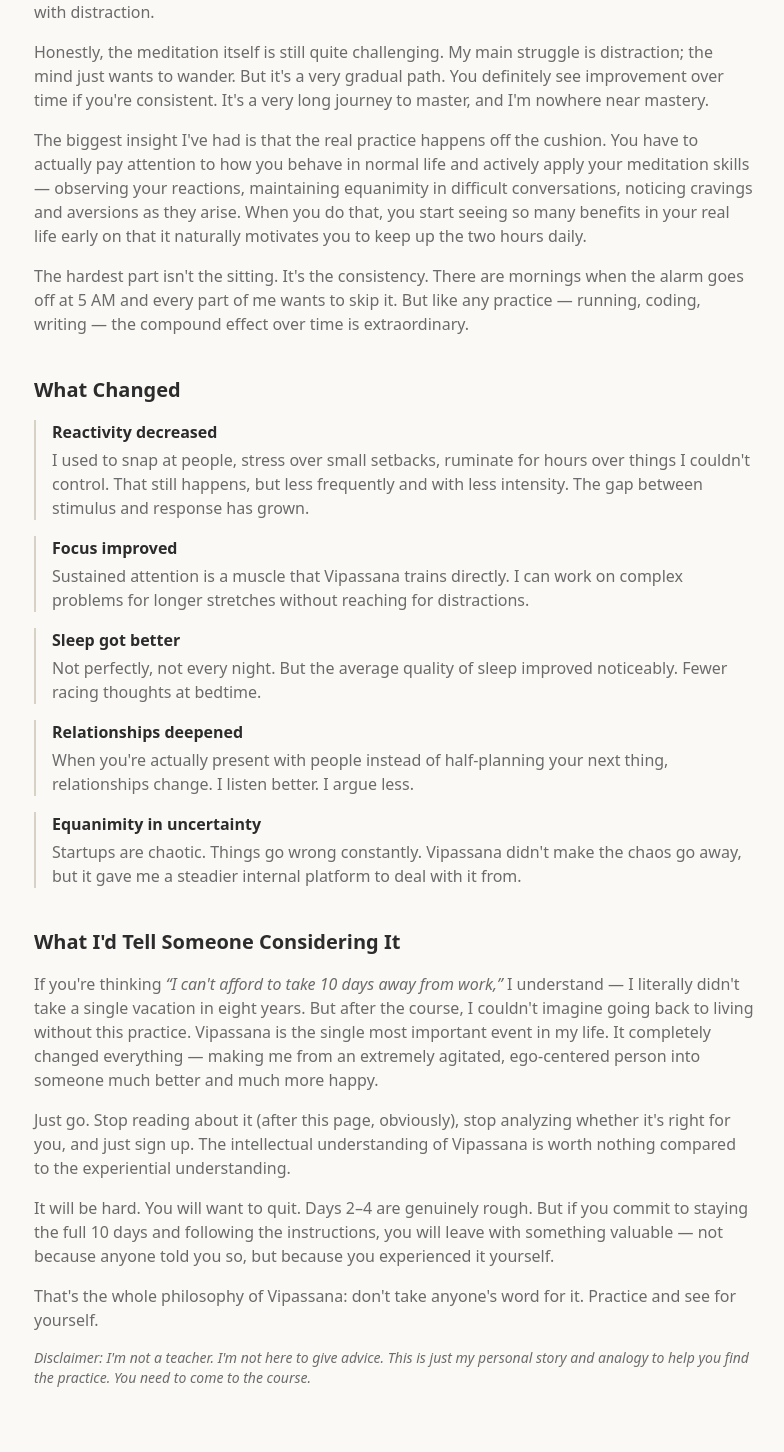
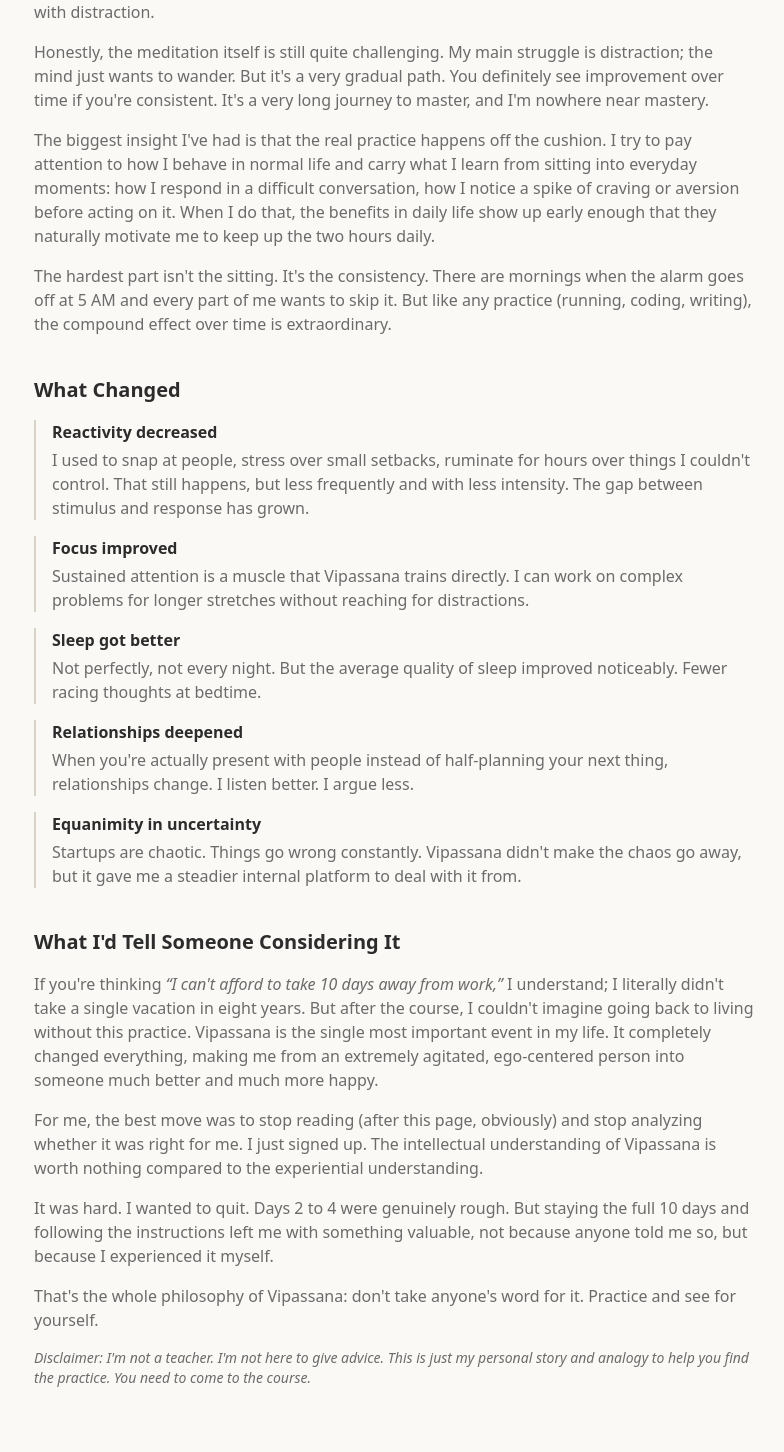
Before and after one commit to m13v/vipassana-cool, a Next.js app: page /experience in a window 1280 px wide. Shown: the part 2396-3848 px from the top of the page, without its empty margins (246-1030 px from the left). Built offline with nearby package versions, Linux system fonts and the light colour scheme.

Commit message:
Update experience page copy to first-person perspective

```diff
--- a/src/app/experience/page.tsx
+++ b/src/app/experience/page.tsx
@@ -197,17 +197,17 @@
           </p>
           <p className="mt-4">
             The biggest insight I&apos;ve had is that the real practice happens off
-            the cushion. You have to actually pay attention to how you behave in
-            normal life and actively apply your meditation skills — observing your
-            reactions, maintaining equanimity in difficult conversations, noticing
-            cravings and aversions as they arise. When you do that, you start seeing
-            so many benefits in your real life early on that it naturally motivates
-            you to keep up the two hours daily.
+            the cushion. I try to pay attention to how I behave in normal life and
+            carry what I learn from sitting into everyday moments: how I respond
+            in a difficult conversation, how I notice a spike of craving or
+            aversion before acting on it. When I do that, the benefits in daily
+            life show up early enough that they naturally motivate me to keep up
+            the two hours daily.
           </p>
           <p className="mt-4">
             The hardest part isn&apos;t the sitting. It&apos;s the consistency.
             There are mornings when the alarm goes off at 5 AM and every part of me
-            wants to skip it. But like any practice — running, coding, writing — the
+            wants to skip it. But like any practice (running, coding, writing), the
             compound effect over time is extraordinary.
           </p>
         </section>
@@ -250,24 +250,24 @@
           </h2>
           <p>
             If you&apos;re thinking <em>&ldquo;I can&apos;t afford to take 10 days
-            away from work,&rdquo;</em> I understand — I literally didn&apos;t
+            away from work,&rdquo;</em> I understand; I literally didn&apos;t
             take a single vacation in eight years. But after the course, I
             couldn&apos;t imagine going back to living without this practice.
             Vipassana is the single most important event in my life. It completely
-            changed everything — making me from an extremely agitated,
+            changed everything, making me from an extremely agitated,
             ego-centered person into someone much better and much more happy.
           </p>
           <p className="mt-4">
-            Just go. Stop reading about it (after this page, obviously), stop
-            analyzing whether it&apos;s right for you, and just sign up. The
-            intellectual understanding of Vipassana is worth nothing compared to the
-            experiential understanding.
+            For me, the best move was to stop reading (after this page, obviously)
+            and stop analyzing whether it was right for me. I just signed up.
+            The intellectual understanding of Vipassana is worth nothing compared
+            to the experiential understanding.
           </p>
           <p className="mt-4">
-            It will be hard. You will want to quit. Days 2–4 are genuinely
-            rough. But if you commit to staying the full 10 days and following the
-            instructions, you will leave with something valuable — not because
-            anyone told you so, but because you experienced it yourself.
+            It was hard. I wanted to quit. Days 2 to 4 were genuinely rough. But
+            staying the full 10 days and following the instructions left me with
+            something valuable, not because anyone told me so, but because I
+            experienced it myself.
           </p>
           <p className="mt-4">
             That&apos;s the whole philosophy of Vipassana: don&apos;t take anyone&apos;s
```
